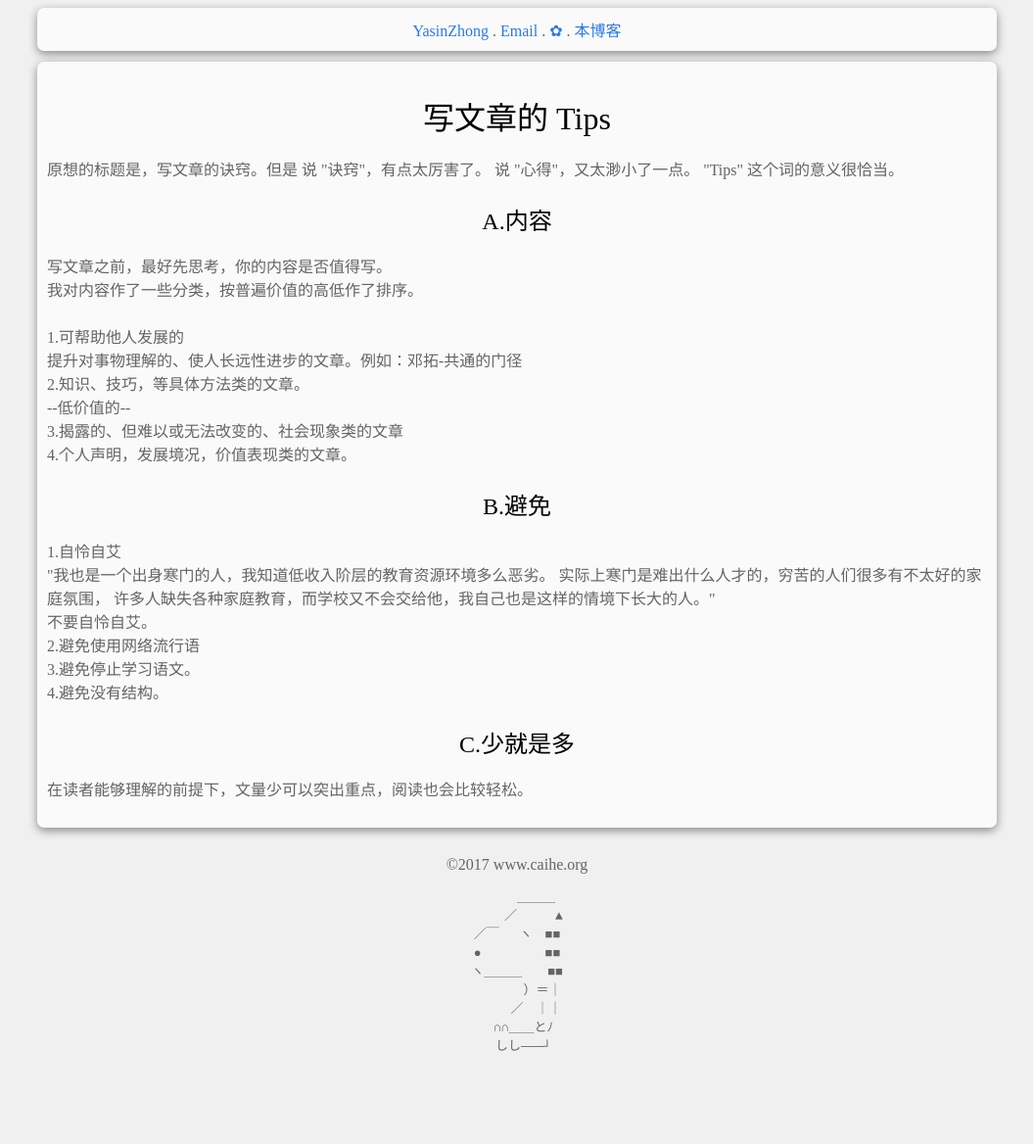
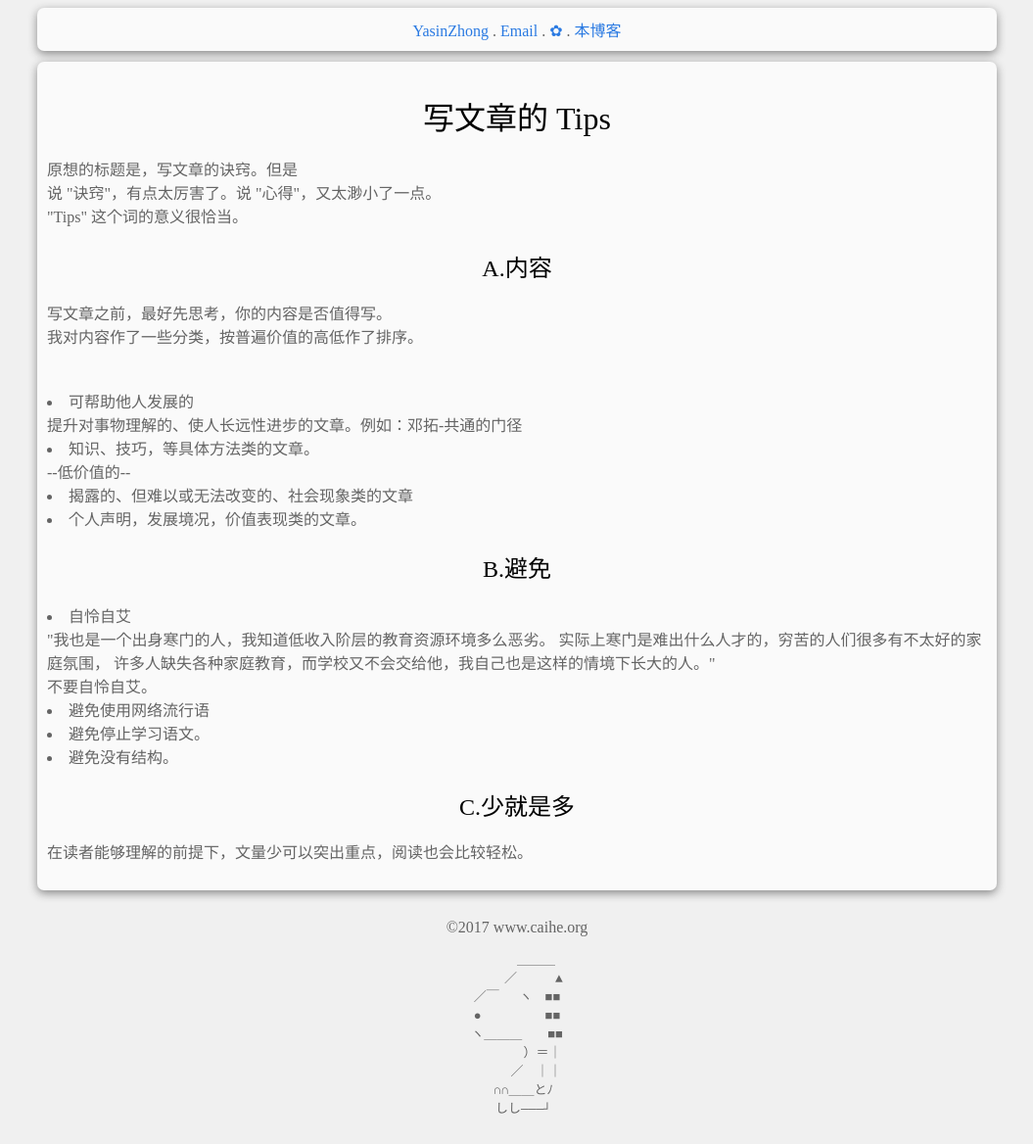
Before and after one commit to YasinZhong/yasinzhong.github.io, a Jekyll site: the page built from _posts/2018-1-4-SuccessfulWritting.html, in a window 1280 px wide. Shown: the whole page at 98% size, without its empty margins (112-1167 px from the left). Built offline with Jekyll 4.4.1, drawn with Linux system fonts in a browser that asks for light colours; comment, search, counter and statistics services are not loaded; before the commit the page ends 1104 px from its top, so only the background shows below that.

Commit message:
2018/03/01

```diff
--- a/_posts/2018-1-4-SuccessfulWritting.html
+++ b/_posts/2018-1-4-SuccessfulWritting.html
@@ -6,9 +6,8 @@ title: 写文章的 Tips
 <h1>{{ page.title }}</h1>
 
 <p>
-原想的标题是，写文章的诀窍。但是
-说 "诀窍"，有点太厉害了。
-说 "心得"，又太渺小了一点。
+原想的标题是，写文章的诀窍。但是<br/>
+说 "诀窍"，有点太厉害了。说 "心得"，又太渺小了一点。<br/>
 "Tips" 这个词的意义很恰当。
 </p>
 
@@ -17,25 +16,25 @@ title: 写文章的 Tips
 写文章之前，最好先思考，你的内容是否值得写。<br/>
 我对内容作了一些分类，按普遍价值的高低作了排序。
 <br/><br/>
-1.可帮助他人发展的<br/>
+<li>可帮助他人发展的</li>
 提升对事物理解的、使人长远性进步的文章。例如：邓拓-共通的门径<br/>
-2.知识、技巧，等具体方法类的文章。<br/>
+<li>知识、技巧，等具体方法类的文章。</li>
 --低价值的--<br/>
-3.揭露的、但难以或无法改变的、社会现象类的文章<br/>
-4.个人声明，发展境况，价值表现类的文章。<br/>
+<li>揭露的、但难以或无法改变的、社会现象类的文章</li>
+<li>个人声明，发展境况，价值表现类的文章。</li>
 </p>
 
 
 <h2>B.避免</h2>
 <p>
-1.自怜自艾<br/>
+<li>自怜自艾</li>
 "我也是一个出身寒门的人，我知道低收入阶层的教育资源环境多么恶劣。
 实际上寒门是难出什么人才的，穷苦的人们很多有不太好的家庭氛围，
 许多人缺失各种家庭教育，而学校又不会交给他，我自己也是这样的情境下长大的人。"<br/>
-不要自怜自艾。<br/>
-2.避免使用网络流行语<br/>
-3.避免停止学习语文。<br/>
-4.避免没有结构。<br/>
+不要自怜自艾。
+<li>避免使用网络流行语</li>
+<li>避免停止学习语文。</li>
+<li>避免没有结构。</li>
 </p>
 
 
```
